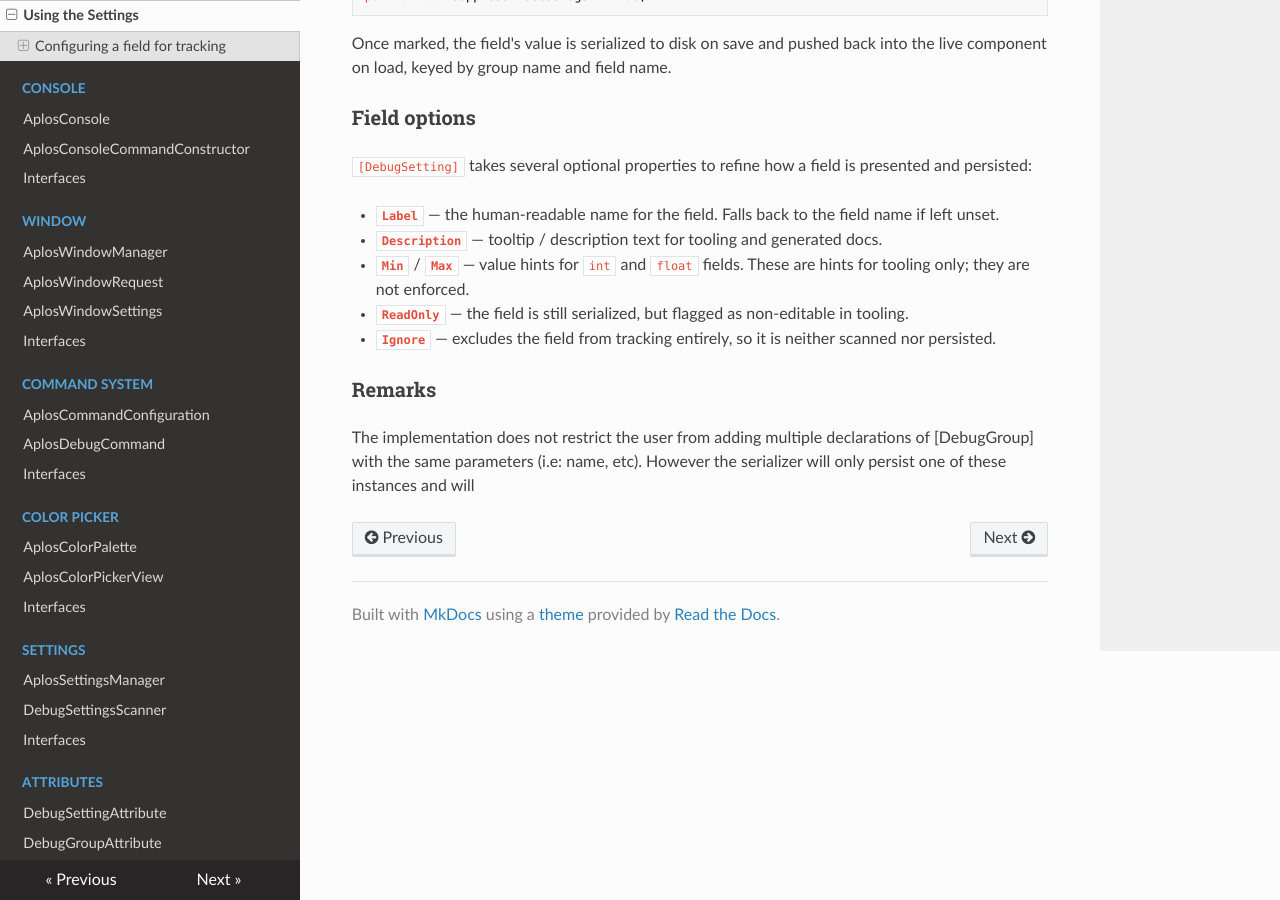
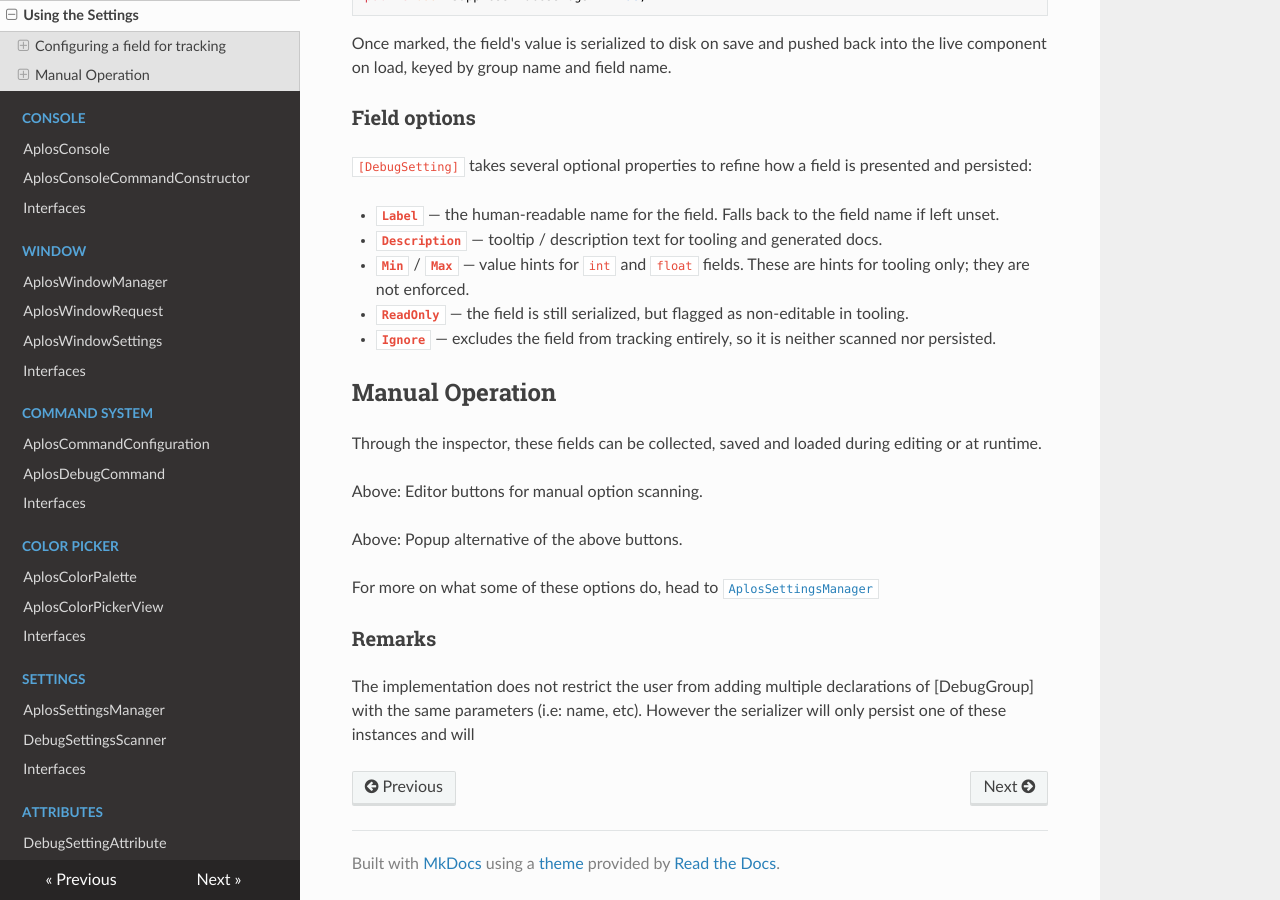
Before and after one commit to jChicote/aplos-console-documentation.github.io, an MkDocs documentation site: the page built from docs/using-the-settings.md, in a window 1280 px wide and 900 px high, scrolled down 976 px. Built offline with MkDocs 1.6.1, drawn with Linux system fonts in a browser that asks for light colours; nearby versions of some CDN libraries.

Commit message:
Update using-the-settings.md

```diff
--- a/docs/using-the-settings.md
+++ b/docs/using-the-settings.md
@@ -45,6 +45,16 @@ Once marked, the field's value is serialized to disk on save and pushed back int
 - **`ReadOnly`** — the field is still serialized, but flagged as non-editable in tooling.
 - **`Ignore`** — excludes the field from tracking entirely, so it is neither scanned nor persisted.
 
+## Manual Operation
+
+Through the inspector, these fields can be collected, saved and loaded during editing or at runtime.
+
+Above: Editor buttons for manual option scanning.
+
+Above: Popup alternative of the above buttons.
+
+For more on what some of these options do, head to [`AplosSettingsManager`](aplos-settings-manager.md)
+
 
 ### Remarks
 
```
